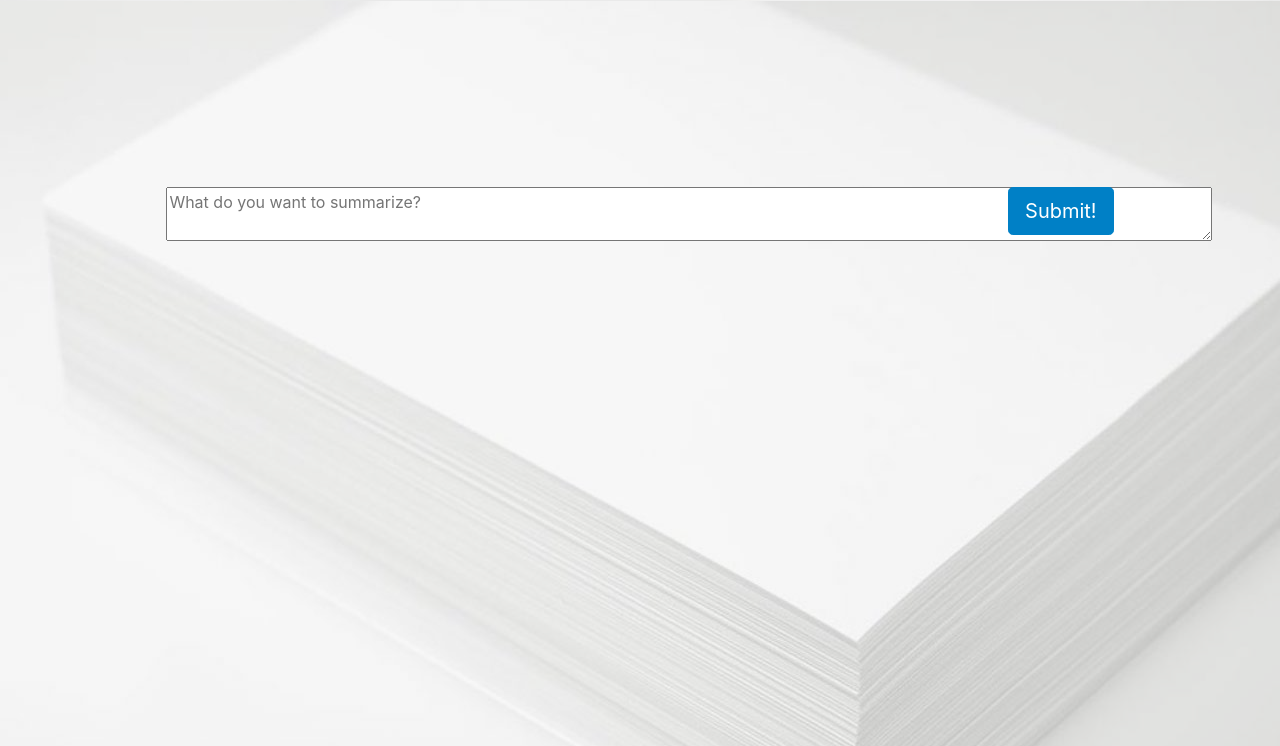
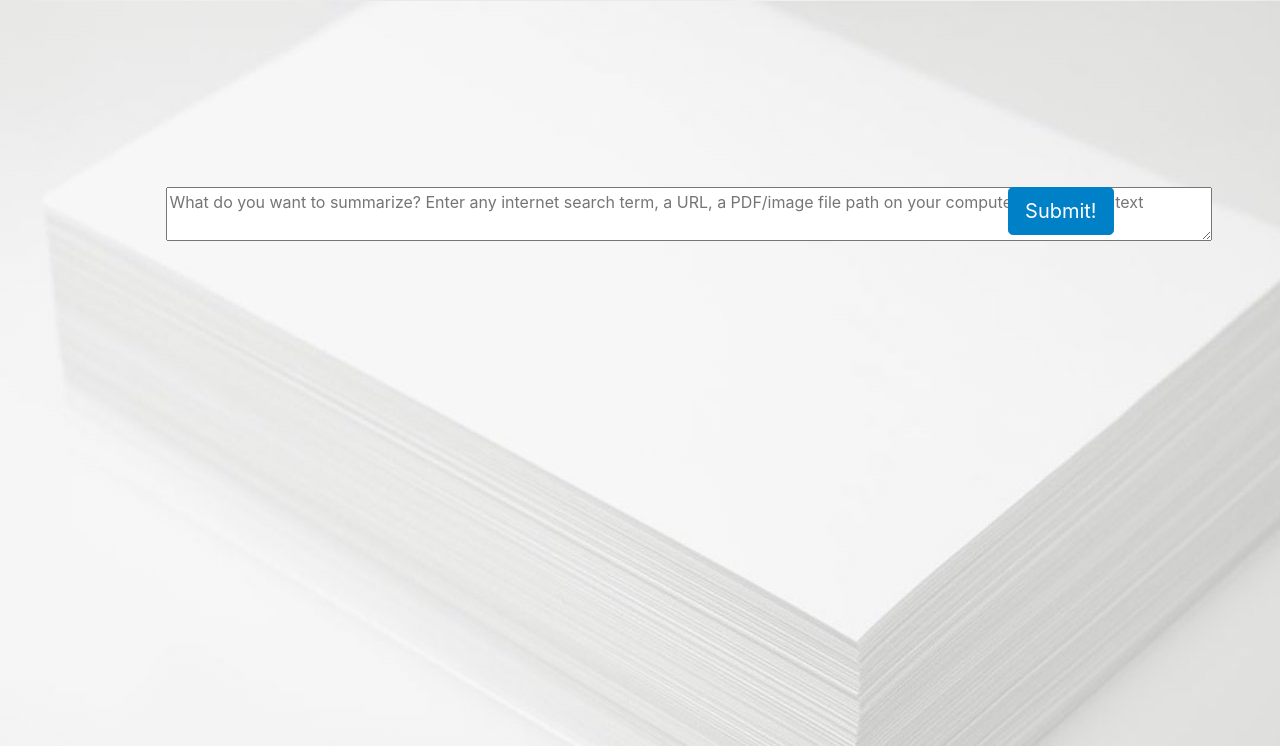
Before and after one commit to AndySheu/CalHacks2018, a Flask app: page / in a window 1280 px wide. Shown: the part 799-1545 px from the top of the page. Run offline with Flask 2, Linux system fonts and the light colour scheme; some libraries are stand-ins or nearby versions.

Commit message:
changed description in textarea

```diff
--- a/templates/index.html
+++ b/templates/index.html
@@ -61,7 +61,7 @@
   	<div class = "container">
   		<!--summarize_text should be full URL-->
   		<form id = "text_submit_form" style = "text-align: center">
-  		    <textarea class = "text_input" rows = "2" cols="100" name="input_text" placeholder = "What do you want to summarize?"></textarea>
+  		    <textarea class = "text_input" rows = "2" cols="100" name="input_text" placeholder = "What do you want to summarize? Enter any internet search term, a URL, a PDF/image file path on your computer, or any long text"></textarea>
   		    <button id = "btn_submit_text" class="btn btn-outline-secondary btn-lg"> Submit! </button>
   		</form>
 
```
